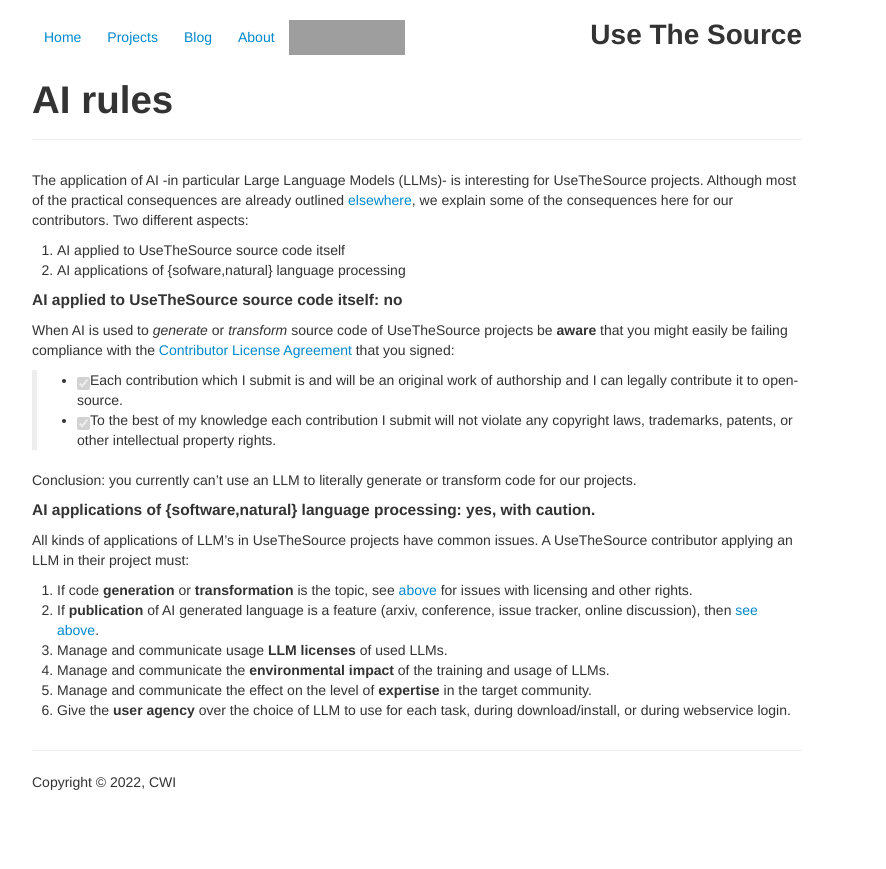
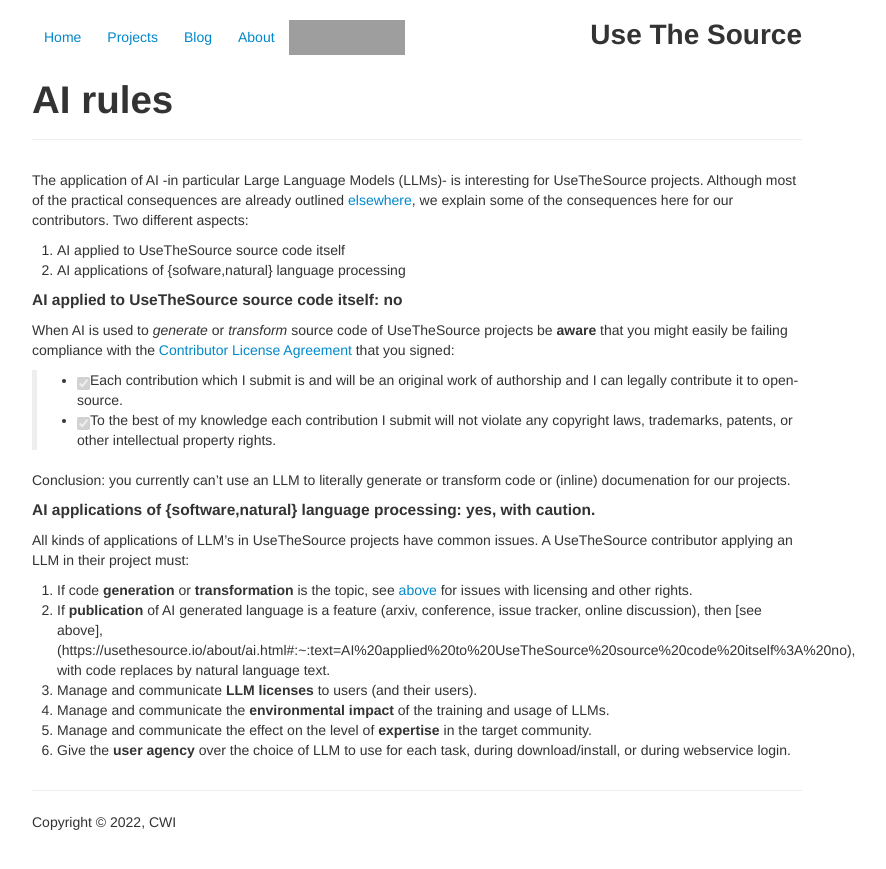
Before and after one commit to usethesource/usethesource.github.io, a Jekyll site: the page built from about/ai.md, in a window 1280 px wide. Shown: the top 869 px of the page, without its empty margins (223-1109 px from the left). Built offline with Jekyll 4.4.1, drawn with Linux system fonts in a browser that asks for light colours; our own code applies the rules of GitHub Pages for plain Markdown files; grey boxes are pictures that could not be loaded.

Commit message:
Update LLM usage guidelines in AI documentation
Clarified the limitations of using LLMs for code generation and documentation in projects.

```diff
--- a/about/ai.md
+++ b/about/ai.md
@@ -22,14 +22,14 @@
 > * [x] Each contribution which I submit is and will be an original work of authorship and I can legally contribute it to open-source.
 > * [x] To the best of my knowledge each contribution I submit will not violate any copyright laws, trademarks, patents, or other intellectual property rights.
 
-Conclusion: you currently can't use an LLM to literally generate or transform code for our projects.
+Conclusion: you currently can't use an LLM to literally generate or transform code or (inline) documenation for our projects.
 
 #### AI applications of {software,natural} language processing: yes, with caution.
 
 All kinds of applications of LLM's in UseTheSource projects have common issues. A UseTheSource contributor applying an LLM in their project must:
 1. If code **generation** or **transformation** is the topic, see [above](https://usethesource.io/about/ai.html#:~:text=AI%20applied%20to%20UseTheSource%20source%20code%20itself%3A%20no) for issues with licensing and other rights.
-1. If **publication** of AI generated language is a feature (arxiv, conference, issue tracker, online discussion), then [see above](https://usethesource.io/about/ai.html#:~:text=AI%20applied%20to%20UseTheSource%20source%20code%20itself%3A%20no).
-1. Manage and communicate usage **LLM licenses** of used LLMs.
+1. If **publication** of AI generated language is a feature (arxiv, conference, issue tracker, online discussion), then [see above], (https://usethesource.io/about/ai.html#:~:text=AI%20applied%20to%20UseTheSource%20source%20code%20itself%3A%20no), with code replaces by natural language text.
+1. Manage and communicate **LLM licenses** to users (and their users).
 2. Manage and communicate the **environmental impact** of the training and usage of LLMs.
 3. Manage and communicate the effect on the level of **expertise** in the target community.
 4. Give the **user agency** over the choice of LLM to use for each task, during download/install, or during webservice login.
```
